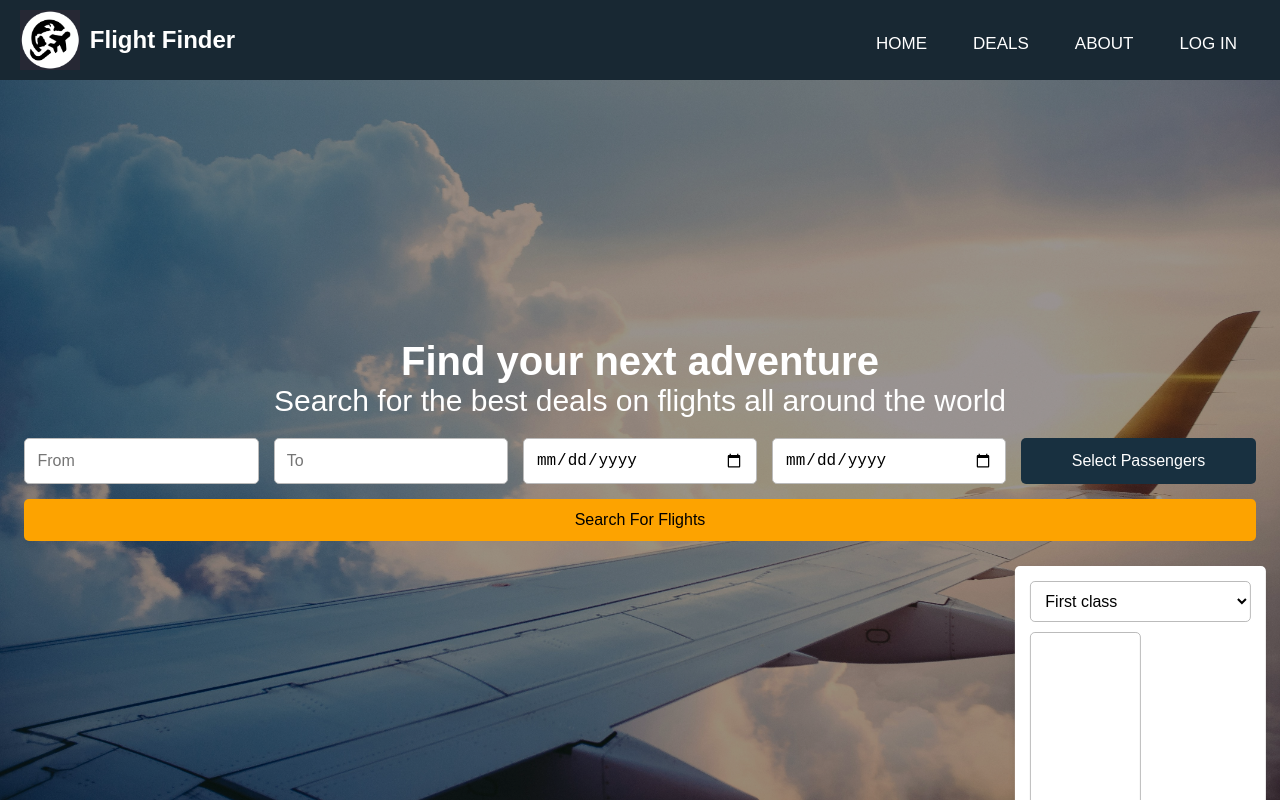
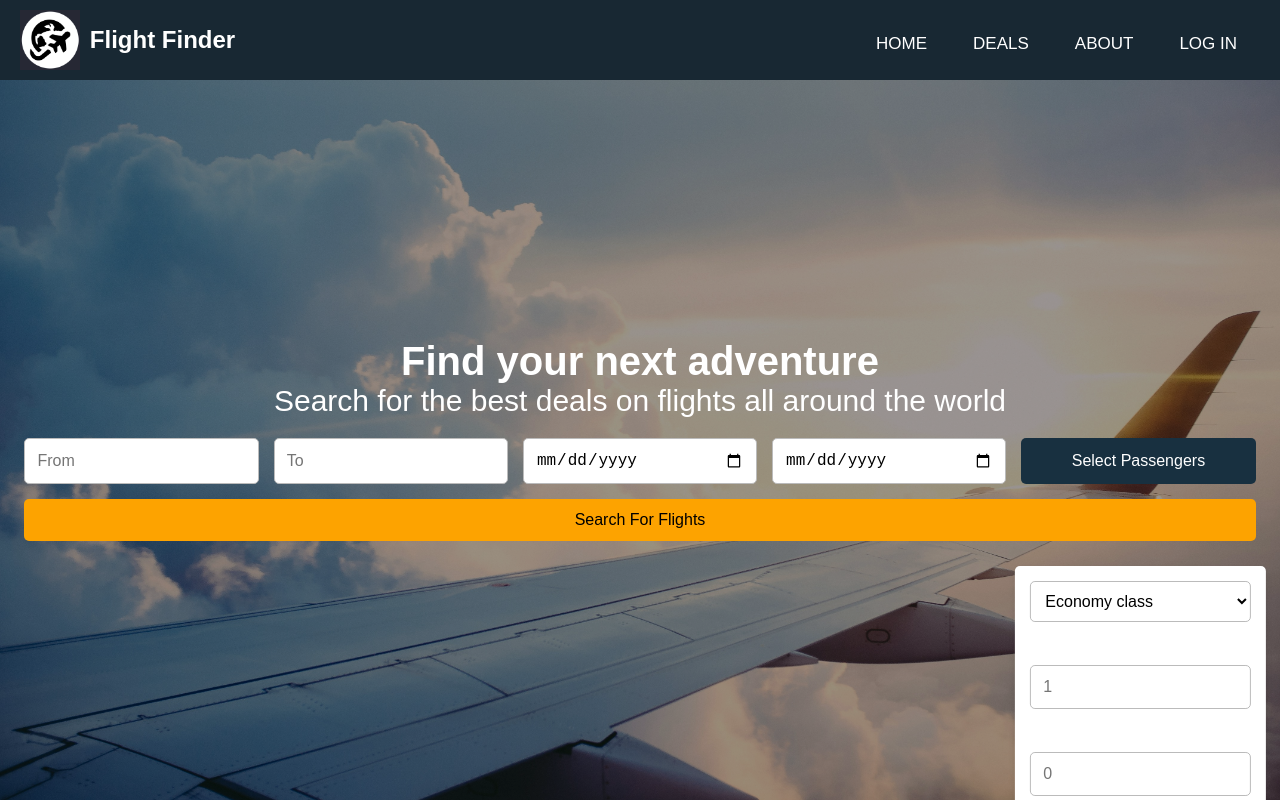
Before and after one commit to Osterie/IDATA2301_IDATA2306_GROUP_7, a React (Create React App) app in the folder frontend-Idata2301/code/app/: page / in a window 1280 px wide. Both pictures are taken after a click on the button "Select Passengers". Shown: the top 800 px of the page. Built offline with nearby package versions, Linux system fonts and the light colour scheme.

Commit message:
Fixed height issue with dropdown

```diff
--- a/frontend-Idata2301/code/app/src/components/searchBar/PassengerAmountField.jsx
+++ b/frontend-Idata2301/code/app/src/components/searchBar/PassengerAmountField.jsx
@@ -6,12 +6,16 @@ const PassengerAmountField = () => {
         <>
             <div className="dropdown-window">
                 <select name="Classes" required>
-                    <option value="0">First class</option>
+                    <option value="0">Economy class</option>
                     <option value="1">Business class</option>
-                    <option value="2">Economy class</option>
+                    <option value="2">First class</option>
                 </select>
 
-                <input className="adult-input" type="number" />
+                <label for="adults">Passengers 18+:</label>
+                <input id="adults" className="adult-input" type="number" placeholder="1" />
+
+                <label for="children">Passengers under 18:</label>
+                <input id="children" className="child-input" type="number" placeholder="0" />
             </div>
         </>
     );
--- a/frontend-Idata2301/code/app/src/components/searchBar/SearchBar.jsx
+++ b/frontend-Idata2301/code/app/src/components/searchBar/SearchBar.jsx
@@ -8,10 +8,10 @@ const SearchBar = () => {
     return (
         <>
             <form className="search-form">
-                <input type="text" placeholder="From" name="from" required />
-                <input type="text" placeholder="To" name="to" required />
-                <input type="date" name="departure-date" required />
-                <input type="date" name="return-date" required />
+                <input className="search-bar-input" type="text" placeholder="From" name="from" required />
+                <input className="search-bar-input" type="text" placeholder="To" name="to" required />
+                <input className="search-bar-input" type="date" name="departure-date" required />
+                <input className="search-bar-input" type="date" name="return-date" required />
 
                 <button type="button" className="dropdown-button" onClick={() => setShowDropdown(!showDropdown)}>
                     Select Passengers
--- a/frontend-Idata2301/code/app/src/components/searchBar/passengerAmountField.css
+++ b/frontend-Idata2301/code/app/src/components/searchBar/passengerAmountField.css
@@ -7,13 +7,10 @@ select {
     cursor: pointer;
 }
 
-.adult-input {
-    width: 50%;
-    height: 0px;
-    padding: 0px;
-    margin: 0px;
-    line-height: 0px;
+.adult-input, .child-input {
+
 }
+
 
 .dropdown-window {
     position: absolute;
@@ -31,3 +28,11 @@ select {
     z-index: 10;
     width: 20%;
 }
+
+/* Mobile Styling */
+@media (max-width: 768px) {
+    .dropdown-window {
+        width: 100%;
+        left: 50%;
+    }
+  }
--- a/frontend-Idata2301/code/app/src/components/searchBar/searchBar.css
+++ b/frontend-Idata2301/code/app/src/components/searchBar/searchBar.css
@@ -8,7 +8,7 @@
     position: relative;
 }
 
-.search-form input, .search-form button {
+.search-bar-input, .search-form button {
     flex: 1 1 200px;
     max-width: 100%;
     box-sizing: border-box;
```
